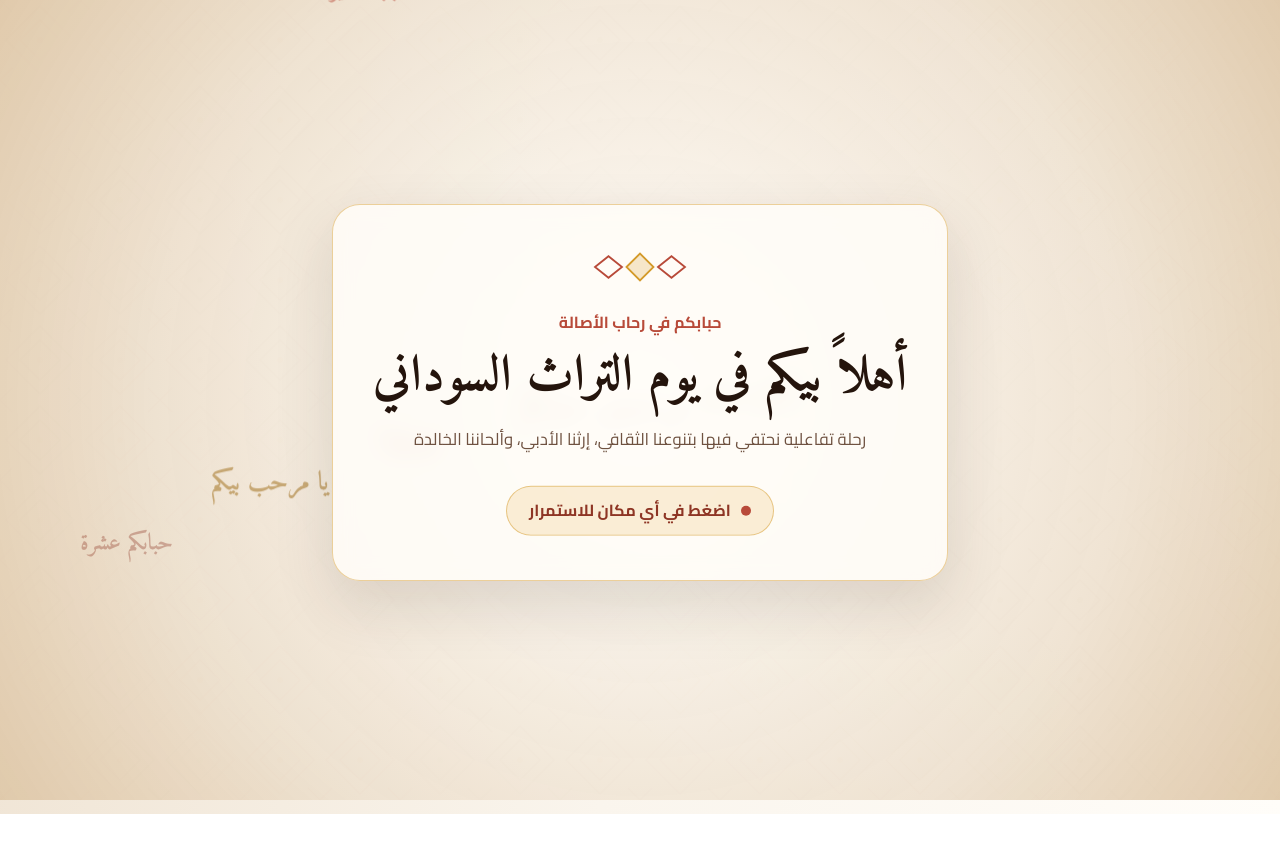
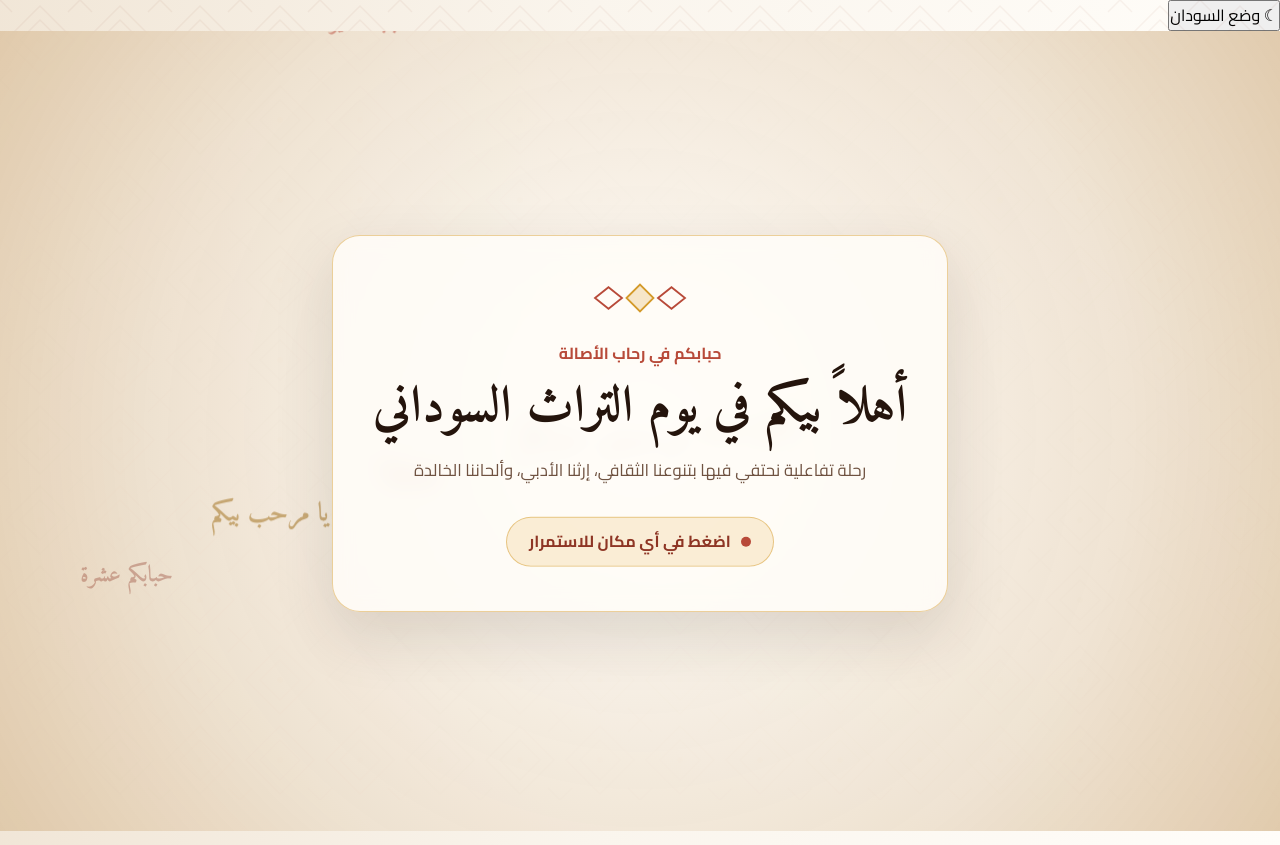
Before and after one commit to MohanedKhalidFawazSalim/SSA-Traditional-Day-Website, a plain HTML site: page index.html in a window 1280 px wide. Before the commit the page ends 814 px from the top, so only its background shows below. Drawn offline with Linux system fonts and the light colour scheme.

Commit message:
Update index.html

```diff
--- a/index.html
+++ b/index.html
@@ -3,7 +3,7 @@
 <head>
   <meta charset="UTF-8" />
   <meta name="viewport" content="width=device-width, initial-scale=1.0" />
-  <meta name="theme-color" content="#D32036" />
+  <meta name="theme-color" content="#FAF5ED" />
   <title>يوم التراث السوداني | احتفالية الهوية والثقافة</title>
 
   <link rel="preconnect" href="https://fonts.googleapis.com" />
@@ -11,13 +11,26 @@
   <link href="https://fonts.googleapis.com/css2?family=Amiri:wght@400;700&family=Cairo:wght@300;400;600;700;800&display=swap" rel="stylesheet" />
 
   <!-- ملف التنسيقات الخارجي -->
-<link rel="stylesheet" href="css/style.css?v=2" />
+  <link rel="stylesheet" href="css/style.css?v=8" />
 
   <!-- defer يجعل JavaScript يعمل بعد تحليل HTML -->
   <script src="js/script.js" defer></script>
 </head>
 <body>
   <div class="heritage-pattern-overlay" aria-hidden="true"></div>
+
+  <!-- Global theme switch: stays visible on every screen. -->
+  <button
+    id="theme-toggle"
+    class="theme-toggle"
+    type="button"
+    aria-pressed="false"
+    aria-label="تفعيل وضع السودان"
+    title="تفعيل وضع السودان"
+  >
+    <span id="theme-toggle-icon" class="theme-toggle-icon" aria-hidden="true">☾</span>
+    <span id="theme-toggle-label">وضع السودان</span>
+  </button>
 
   <main id="app" class="app-container">
     <!-- 1. شاشة الترحيب -->
```
